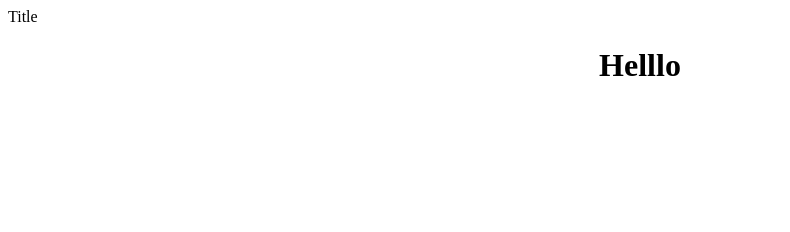
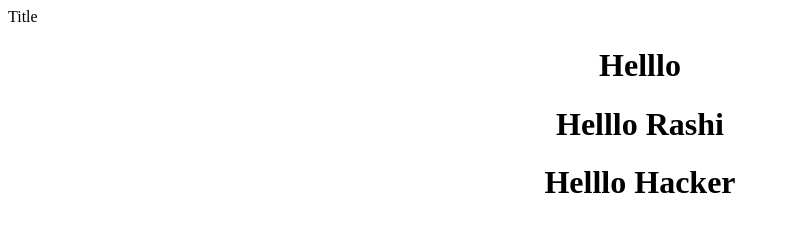
Before and after one commit to bhanupratap-1/git-test-1, a plain HTML site: page index.html in a window 1280 px wide. Shown: the whole page, without its empty margins (0-790 px from the left). Drawn offline with Linux system fonts and the light colour scheme.

Commit message:
'start1'

```diff
--- a/index.html
+++ b/index.html
@@ -4,6 +4,8 @@
     <head>Title</head>
     <body>
         <center><h1>Helllo</h1></center>
+        <center><h1>Helllo Rashi</h1></center>
+        <center><h1>Helllo Hacker</h1></center>
 
     </body>
 </html>
```
